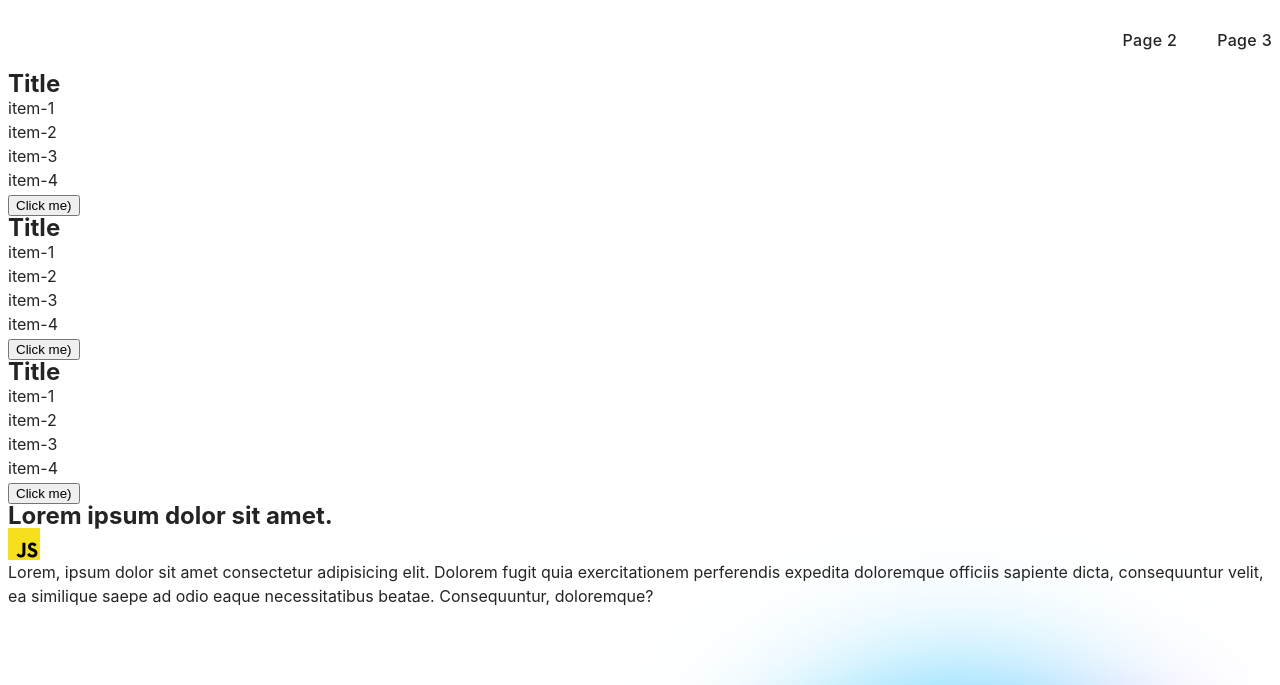
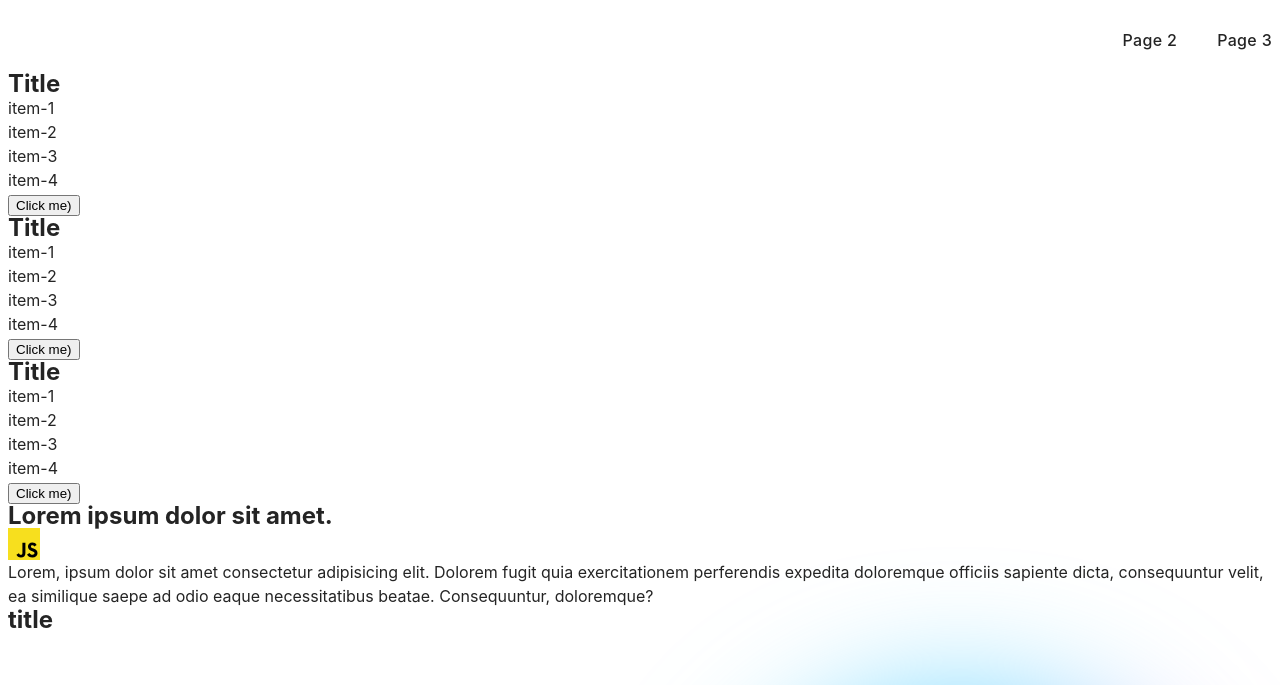
Before and after one commit to AndriiKrytsia/project-test, a website built with Vite: page src/index.html in a window 1280 px wide. Shown: the top 685 px of the page. Built offline with nearby package versions, Linux system fonts and the light colour scheme.

Commit message:
Update index.html

```diff
--- a/src/index.html
+++ b/src/index.html
@@ -25,6 +25,10 @@
       </p>
     </section>
 
+    <section class="section">
+      <h2>title</h2>
+    </section>
+
     <!-- Loads the specified .html file -->
     <load src="partials/vite-promo.html" />
 
```
